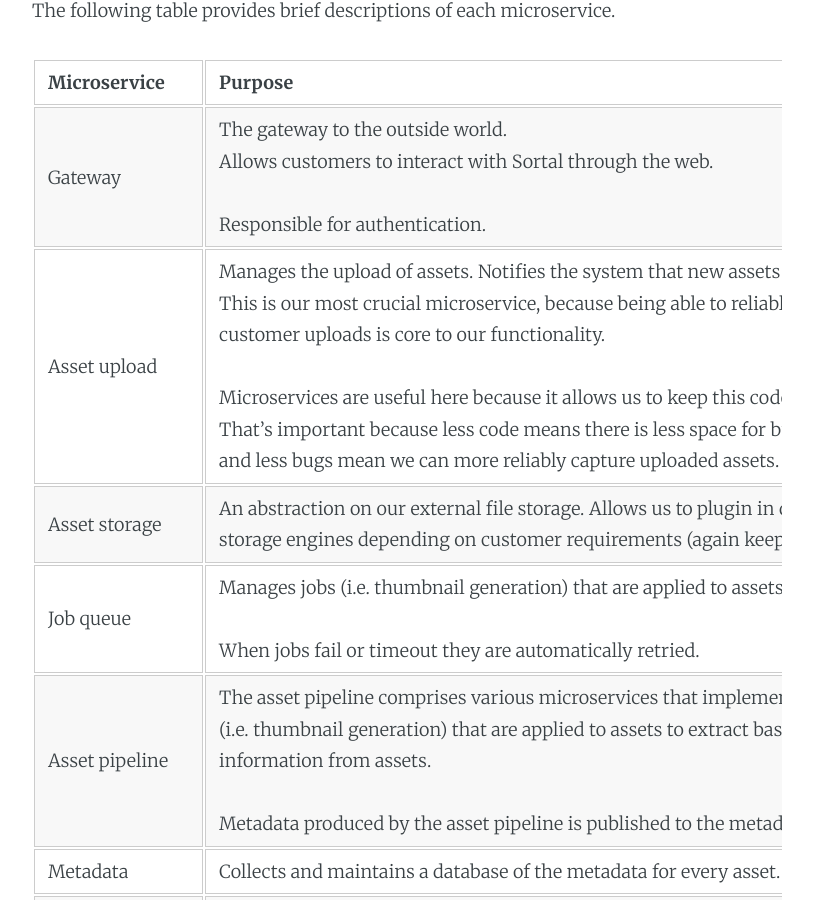
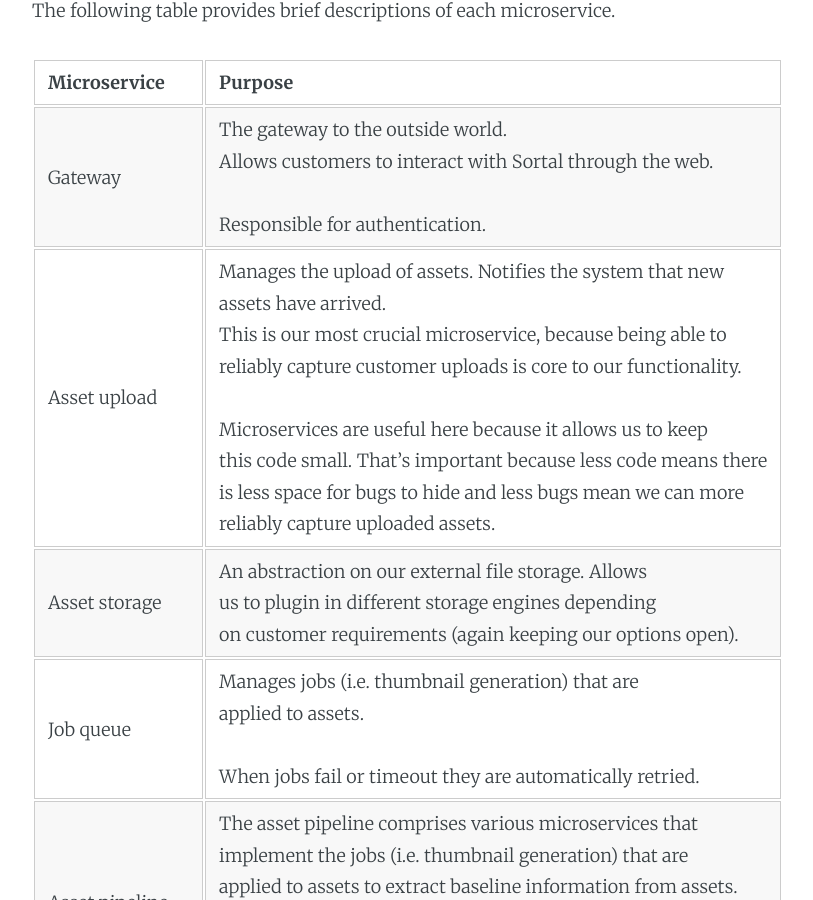
Before and after one commit to ashleydavis/the-data-wrangler-blog, a Jekyll site: the page built from _posts/2020-09-19-microservices-for-startups-1.md, in a window 1280 px wide and 900 px high, scrolled down 8699 px. Shown: the whole window, without its empty margins (108-921 px from the left). Built offline with Jekyll 4.4.1, drawn with Linux system fonts in a browser that asks for light colours; comment, search, counter and statistics services are not loaded; some of the changed text lies outside the part shown.

Commit message:
Fixed table layout.

```diff
--- a/_posts/2020-09-19-microservices-for-startups-1.md
+++ b/_posts/2020-09-19-microservices-for-startups-1.md
@@ -145,14 +145,16 @@ The following table provides brief descriptions of each microservice.
             Asset upload
         </td>
         <td>
-            Manages the upload of assets. Notifies the system that new assets have arrived.
+            Manages the upload of assets. Notifies the system that new<br>
+            assets have arrived.
             <br>
-            This is our most crucial microservice, because being able to reliably capture<br>
-            customer uploads is core to our functionality.<br>
+            This is our most crucial microservice, because being able to<br>
+            reliably capture customer uploads is core to our functionality.<br>
             <br>
-            Microservices are useful here because it allows us to keep this code small.<br>
-            That’s important because less code means there is less space for bugs to hide<br>
-            and less bugs mean we can more reliably capture uploaded assets.
+            Microservices are useful here because it allows us to keep<br>
+            this code small. That’s important because less code means there<br>
+            is less space for bugs to hide and less bugs mean we can more<br>
+            reliably capture uploaded assets.
         </td>
     </tr>
 
@@ -161,8 +163,9 @@ The following table provides brief descriptions of each microservice.
             Asset storage
         </td>
         <td>
-            An abstraction on our external file storage. Allows us to plugin in different<br>
-            storage engines depending on customer requirements (again keeping our options open).
+            An abstraction on our external file storage. Allows<br>
+            us to plugin in different storage engines depending<br>
+            on customer requirements (again keeping our options open).
         </td>
     </tr>
 
@@ -171,7 +174,8 @@ The following table provides brief descriptions of each microservice.
             Job queue
         </td>
         <td>
-            Manages jobs (i.e. thumbnail generation) that are applied to assets.<br>
+            Manages jobs (i.e. thumbnail generation) that are<br>
+            applied to assets.<br>
             <br>
             When jobs fail or timeout they are automatically retried.
         </td>
@@ -182,11 +186,12 @@ The following table provides brief descriptions of each microservice.
             Asset pipeline
         </td>
         <td>
-            The asset pipeline comprises various microservices that implement the jobs<br>
-            (i.e. thumbnail generation) that are applied to assets to extract baseline<br>
-            information from assets.<br>
+            The asset pipeline comprises various microservices that<br>
+            implement the jobs (i.e. thumbnail generation) that are<br>
+            applied to assets to extract baseline information from assets.<br>
             <br>
-            Metadata produced by the asset pipeline is published to the metadata service.
+            Metadata produced by the asset pipeline is published<br>
+            to the metadata service.
         </td>
     </tr>
 
@@ -195,7 +200,8 @@ The following table provides brief descriptions of each microservice.
             Metadata
         </td>
         <td>
-            Collects and maintains a database of the metadata for every asset.
+            Collects and maintains a database of the metadata for<br>
+            every asset.
         </td>
     </tr>
 
@@ -204,12 +210,14 @@ The following table provides brief descriptions of each microservice.
             Learning engine
         </td>
         <td>
-            The Sortal learning engine learns as customers use the product.<br>
+            The Sortal learning engine learns as customers use<br>
+            the product.<br>
             <br>
-            It automatically builds an additional layer of meaning on top of the<br>
-            baseline information.<br>
+            It automatically builds an additional layer of meaning<br>
+            on top of the baseline information.<br>
             <br>
-            It customises the Sortal user experience to be unique for each customer.
+            It customises the Sortal user experience to be unique<br>
+            for each customer.
         </td>
     </tr>
 
@@ -218,8 +226,8 @@ The following table provides brief descriptions of each microservice.
             Search
         </td>
         <td>
-            Bakes the metadata into an efficient search index allowing customers<br>
-            to quickly search for relevant assets.
+            Bakes the metadata into an efficient search index<br>
+            allowing customers to quickly search for relevant assets.
         </td>
     </tr>
 </table>
```
